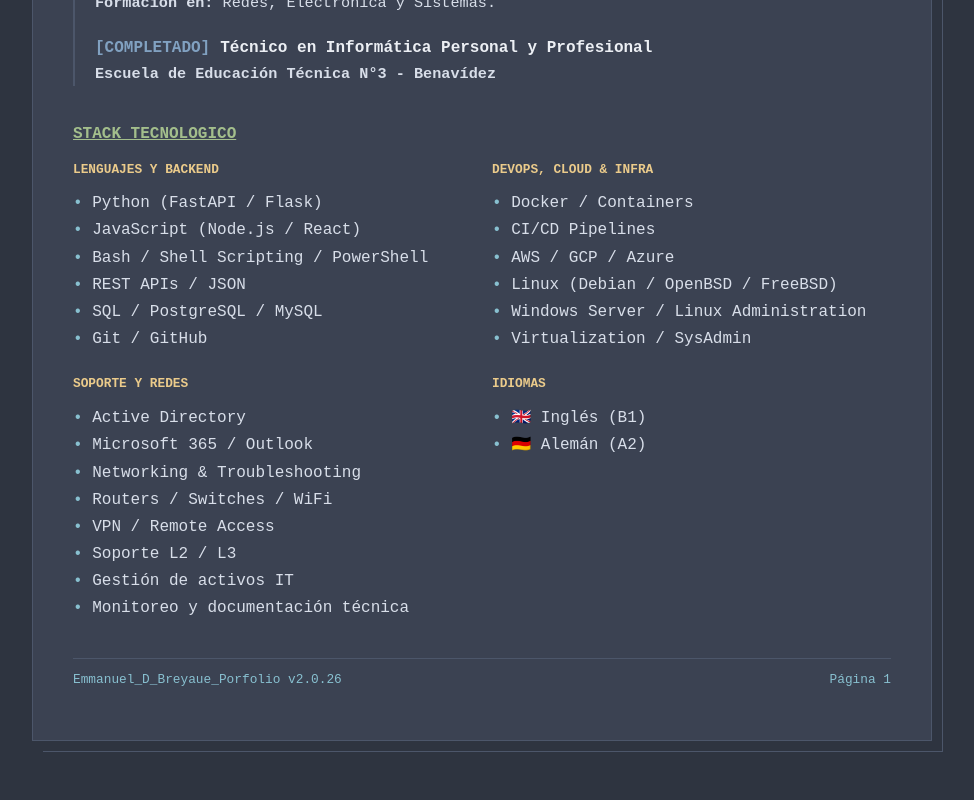
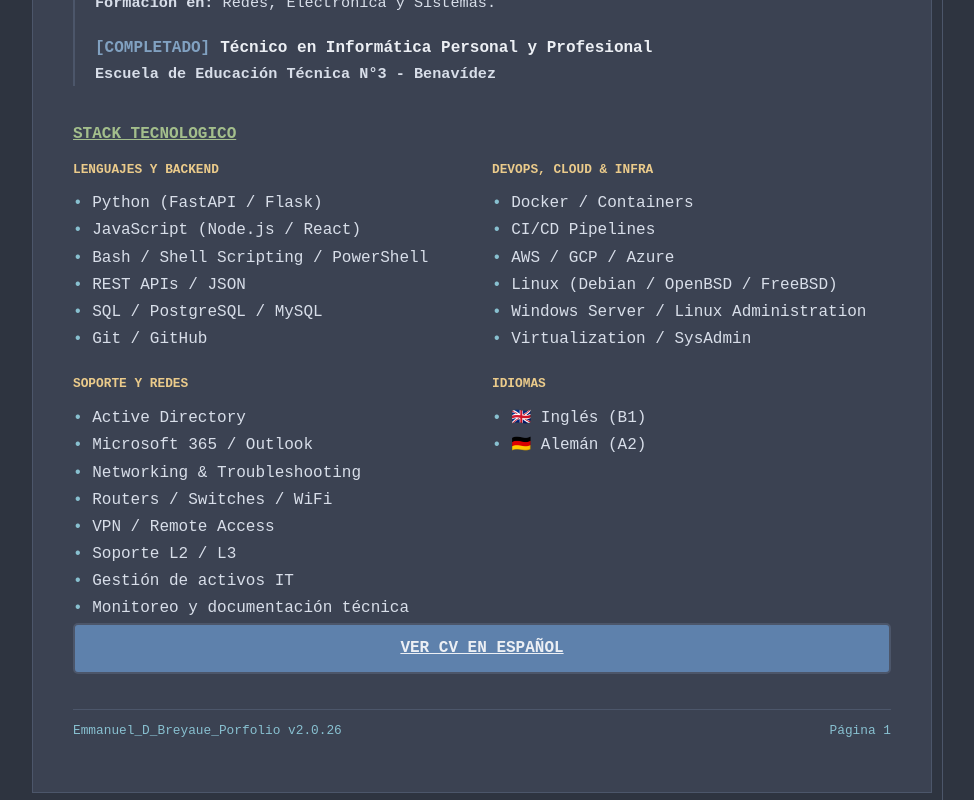
Before and after one commit to nerdemma/portfolio-react, a React (Vite) app: page / in a window 1280 px wide. Shown: the part 2000-2800 px from the top of the page, without its empty margins (158-1132 px from the left). Built offline with nearby package versions, Linux system fonts and the light colour scheme.

Commit message:
agregar ver cv, actualizar informacion

```diff
--- a/src/Components/About/About.css
+++ b/src/Components/About/About.css
@@ -92,6 +92,28 @@
     color: #88c0d0;
   }
 
+.getcvresume {
+  display: flex;
+  justify-content: center;
+  align-items: center;
+  padding: 10px 20px;
+  background-color: #5e81ac; /* Nord10 */
+  color: #eceff4; /* Nord6 */
+  font-weight: bold;
+  text-transform: uppercase;
+  border: 2px solid #4c566a; /* Nord3 */
+  border-radius: 5px;
+  cursor: pointer;
+  transition: background-color 0.3s ease, color 0.3s ease, transform 0.2s ease;
+}
+
+.getcvresume:hover {
+  background-color: #88c0d0; /* Nord8 */
+  color: #2e3440; /* Nord0 */
+  transform: scale(1.05);
+}
+
+
   @media (max-width: 768px) {
     .about-section { padding: 60px 5%; }
     .stack-grid { grid-template-columns: 1fr; }
--- a/src/Components/About/About.jsx
+++ b/src/Components/About/About.jsx
@@ -125,17 +125,19 @@ const About = () => {
                 </ul>
               </div>
             </div>
-          </section>
+
+              <a href="https://drive.google.com/file/d/1HCERz3vFl9QRlL4ly9-Nbu4mNOTLq2UI/view?usp=sharing" target="_blank" className="getcvresume">Ver CV En Español</a>
+    </section>
 
 
-        </div>
+        </div >
 
-        <footer className="about-footer">
-          <span>Emmanuel_D_Breyaue_Porfolio v2.0.26</span>
-          <span>Página 1</span>
-        </footer>
-      </div>
-    </section>
+  <footer className="about-footer">
+    <span>Emmanuel_D_Breyaue_Porfolio v2.0.26</span>
+    <span>Página 1</span>
+  </footer>
+      </div >
+    </section >
   );
 };
 
--- a/src/Components/Contact/Contact.jsx
+++ b/src/Components/Contact/Contact.jsx
@@ -64,7 +64,7 @@ const Contact = () => {
                         </div>
                         <div className="contact-item">
                             <span className="icon">📍</span>
-                            <p><span>LOC:</span>Garin, Buenos Aires, AR</p>
+                            <p><span>LOC:</span>Buenos Aires, AR</p>
                         </div>
                     </div>
                 </div>
--- a/src/Components/Hero/Hero.jsx
+++ b/src/Components/Hero/Hero.jsx
@@ -35,7 +35,7 @@ const Hero = () => {
 
         <div className="terminal-body">
           <div className="terminal-line">
-            <span className="prompt">guest@emmanuelbreyaue:~$</span>
+            <span className="prompt">guest@emmanuelbreyaue.com:~$</span>
             <span className="typing-text"> {text}</span>
             {!isTypingDone && <span className="cursor">|</span>}
           </div>
```
